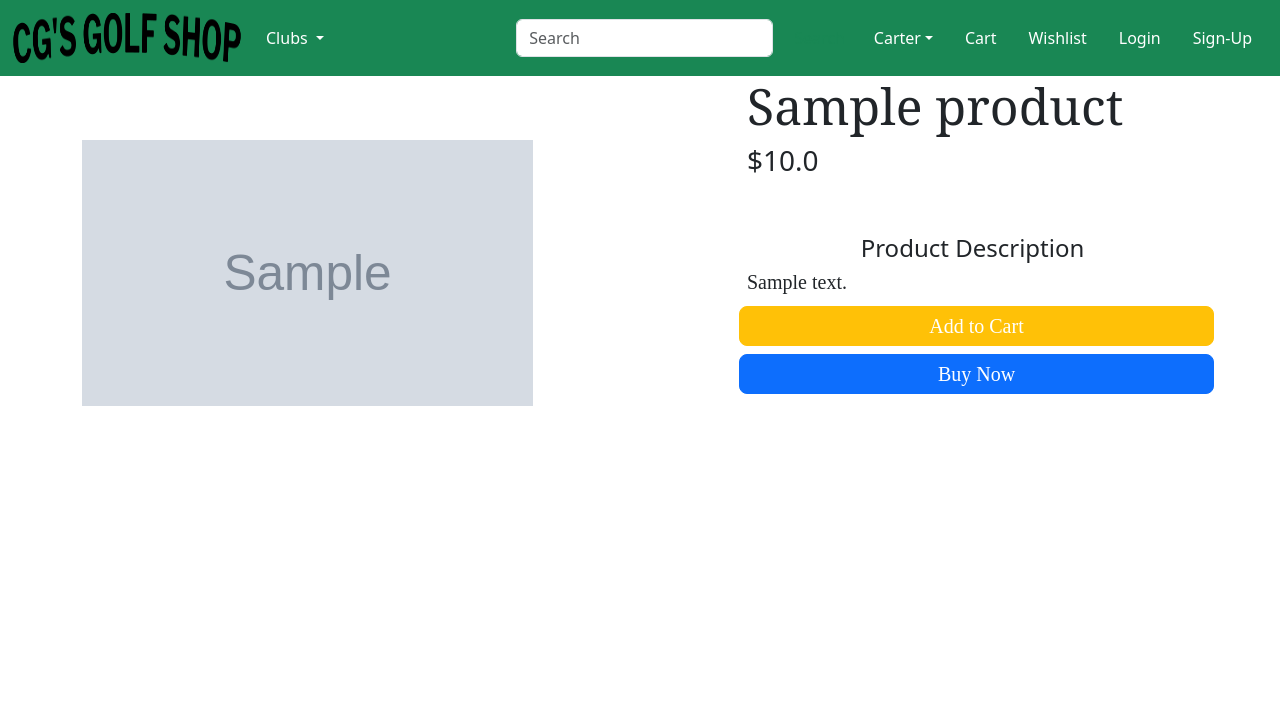
After one commit to cartergeile/project4, a Django app: page /product-detail/1 in a window 1280 px wide. The commit adds this page. Shown: the top 718 px of the page. Run offline with Django 4.2, Linux system fonts and the light colour scheme; tables that the repository leaves empty hold one stand-in row (values such as "Sample post"); grey boxes marked "Sample" are stand-in pictures.

Commit message:
added a details page and connected routes to navbar and index pages

```diff
--- a/capstone-project/main_app/static/main_app/css/styles.css
+++ b/capstone-project/main_app/static/main_app/css/styles.css
@@ -0,0 +1,4 @@
+.dr1 .otherPage {
+  text-decoration: none;
+  color: #fff
+}
--- a/capstone-project/main_app/templates/main_app/category.html
+++ b/capstone-project/main_app/templates/main_app/category.html
@@ -8,7 +8,7 @@
       <div class="col-sm-3">
         <div class="list-group">
           {% for val in name %}
-            <a href="#" class="list-group-item list-group-item-action" aria-current="true">{{val.name}}</a>
+            <a href="{% url 'category-name' val.name %}" class="list-group-item list-group-item-action" aria-current="true">{{val.name}}</a>
           {% endfor %}
         </div>
       </div>
@@ -16,7 +16,7 @@
         <div class="row">
           {% for prod in product %}
             <div class="col text-center mb-4">
-              <a href="#" class="btn">
+              <a href="{% url 'product-detail' prod.id %}" class="btn">
                 <div>
                   <img src="{{prod.product_image.url}}" width="300px" height="250px" />
                   <div class="fw-bold">{{prod.name}}</div>
--- /dev/null
+++ b/capstone-project/main_app/templates/main_app/productdetail.html
@@ -0,0 +1,25 @@
+{% extends 'main_app/base.html' %}
+{% load static %}
+{% block title %}Category{% endblock title%}
+
+{% block main-content %}
+  <div class="container">
+    <div class="row flex justify-content-between">
+      <div class="img2 col-lg-5 mt-5">
+      <img src="{{product.product_image.url}}" class="image cal-xs-6 col-sm-12 col-lg-12 mt-3 text-sm-center w-200 h-75" alt="">
+    </div>
+    <div class="productdetail col-lg-5">
+      <h1 style="font-family: Georgia; font-size: 50px;">{{product.name}}</h1>
+      <h3>${{product.price}}</h3>
+      <br><br><h4 class="text-center">Product Description</h4>
+      <h2 class="fs-5" style="font-family: Rajdhani;">
+        {{product.description}}
+      </h2>
+      <div class="buttons row flex" style="font-family: Rajdhani;">
+        <button type="submit" class="d-grid gap-2 btn1 btn btn-warning p-1 m-1 btn-lg text-decoration-none text-white">Add to Cart</button>
+        <div class="btn btn-primary p-1 m-1 btn-lg"><a href="#" class="text-decoration-none text-white">Buy Now</a></div>
+      </div>
+    </div>
+    </div>
+  </div>
+{% endblock main-content%}
--- a/capstone-project/main_app/urls.py
+++ b/capstone-project/main_app/urls.py
@@ -6,4 +6,6 @@ from django.conf.urls.static import static
 urlpatterns = [
     path('', views.home),
     path('category/<slug:val>', views.CategoryView.as_view(), name='category'),
+    path('category-name/<val>', views.CategoryName.as_view(), name='category-name'),
+    path('product-detail/<int:pk>', views.ProductDetail.as_view(), name='product-detail'),
 ]+static(settings.MEDIA_URL, document_root=settings.MEDIA_ROOT)
--- a/capstone-project/main_app/views.py
+++ b/capstone-project/main_app/views.py
@@ -10,5 +10,16 @@ def home(request):
 class CategoryView(View):
     def get(self, request, val):
         product = Product.objects.filter(category=val)
-        name = Product.objects.filter(category=val).values('name').annotate(total=Count('name'))
+        name = Product.objects.filter(category=val).values('name')
         return render(request, 'main_app/category.html',locals())
+
+class CategoryName(View):
+    def get(self, request, val):
+        product = Product.objects.filter(name=val)
+        name = Product.objects.filter(category=product[0].category).values('name')
+        return render(request, 'main_app/category.html',locals())
+
+class ProductDetail(View):
+    def get(self, request, pk):
+        product = Product.objects.get(pk=pk)
+        return render(request, 'main_app/productdetail.html',locals())
--- a/capstone-project/project4/settings.py
+++ b/capstone-project/project4/settings.py
@@ -117,8 +117,8 @@ USE_TZ = True
 # https://docs.djangoproject.com/en/4.1/howto/static-files/
 
 STATIC_URL = 'static/'
-MEDIA_URL = '/media/'
-MEDIA_ROOT = BASE_DIR/'media'
+# MEDIA_URL = ''
+# MEDIA_ROOT = BASE_DIR/''
 
 
 # Default primary key field type
```
Also changed, not shown: capstone-project/main_app/templates/main_app/home.html (+6 -6 lines), README.md, capstone-project/main_app/static/main_app/images/product/driver4.webp (added).
